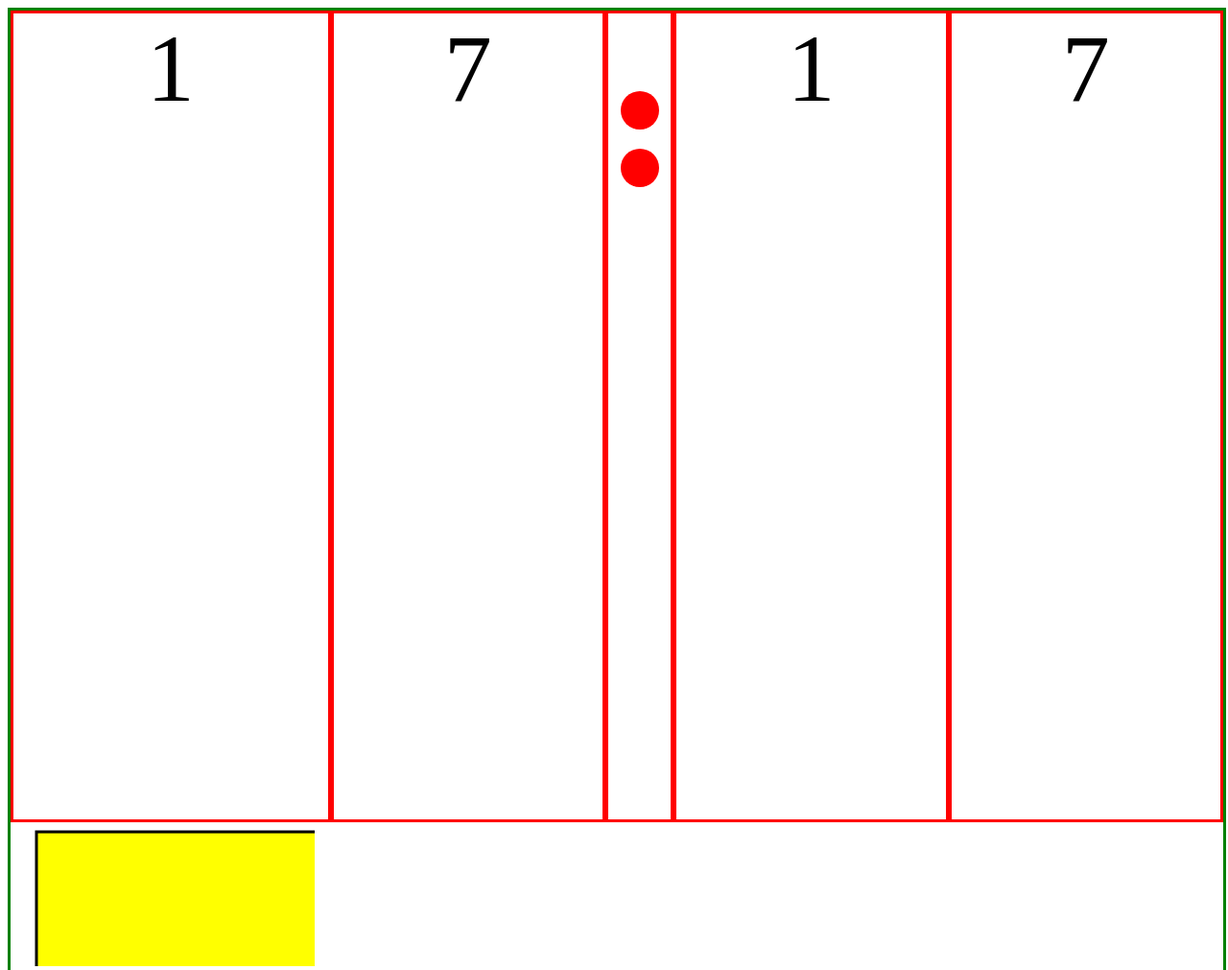
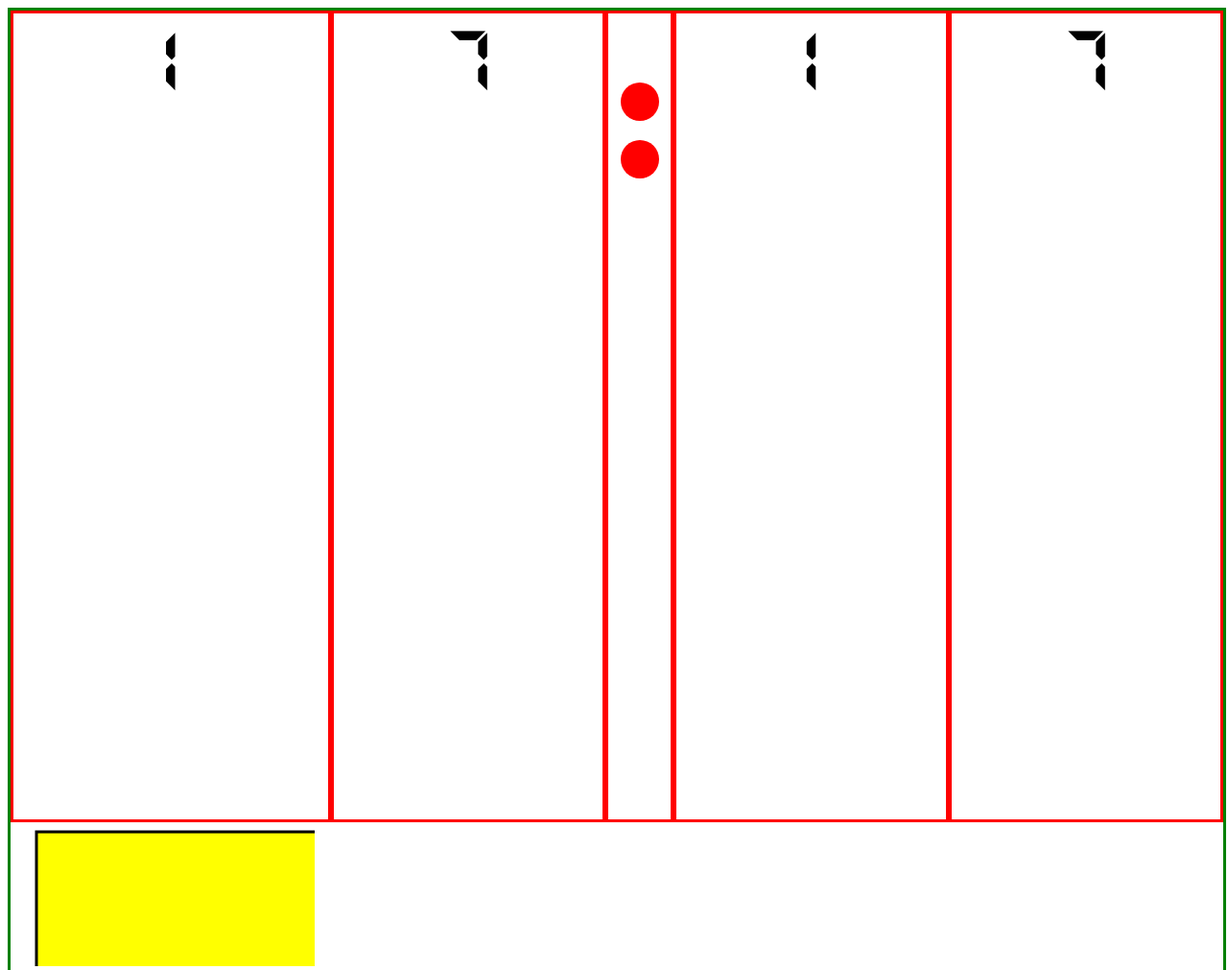
Before and after one commit to tatarintseva/digital-clock, a plain HTML site: page index.html in a window 1280 px wide. Shown: the top 1011 px of the page at 96% size. Drawn offline with Linux system fonts and the light colour scheme.

Commit message:
New font has been added

```diff
--- a/clock.css
+++ b/clock.css
@@ -1,6 +1,11 @@
 body{
 	background:100% white;
 }
+
+@font-face {
+            font-family: 'DS-DIGIB';
+            src: url(DS-DIGIB.TTF);
+        }
 
 .blocks{
 	display:inline-table;
@@ -25,6 +30,7 @@ body{
 	width:20%;
 	background: white;
 	font-size: 100px;
+	font-family: 'DS-DIGIB';
 }
 
 
```
Also changed, not shown: DS-DIGIB.TTF (added).
